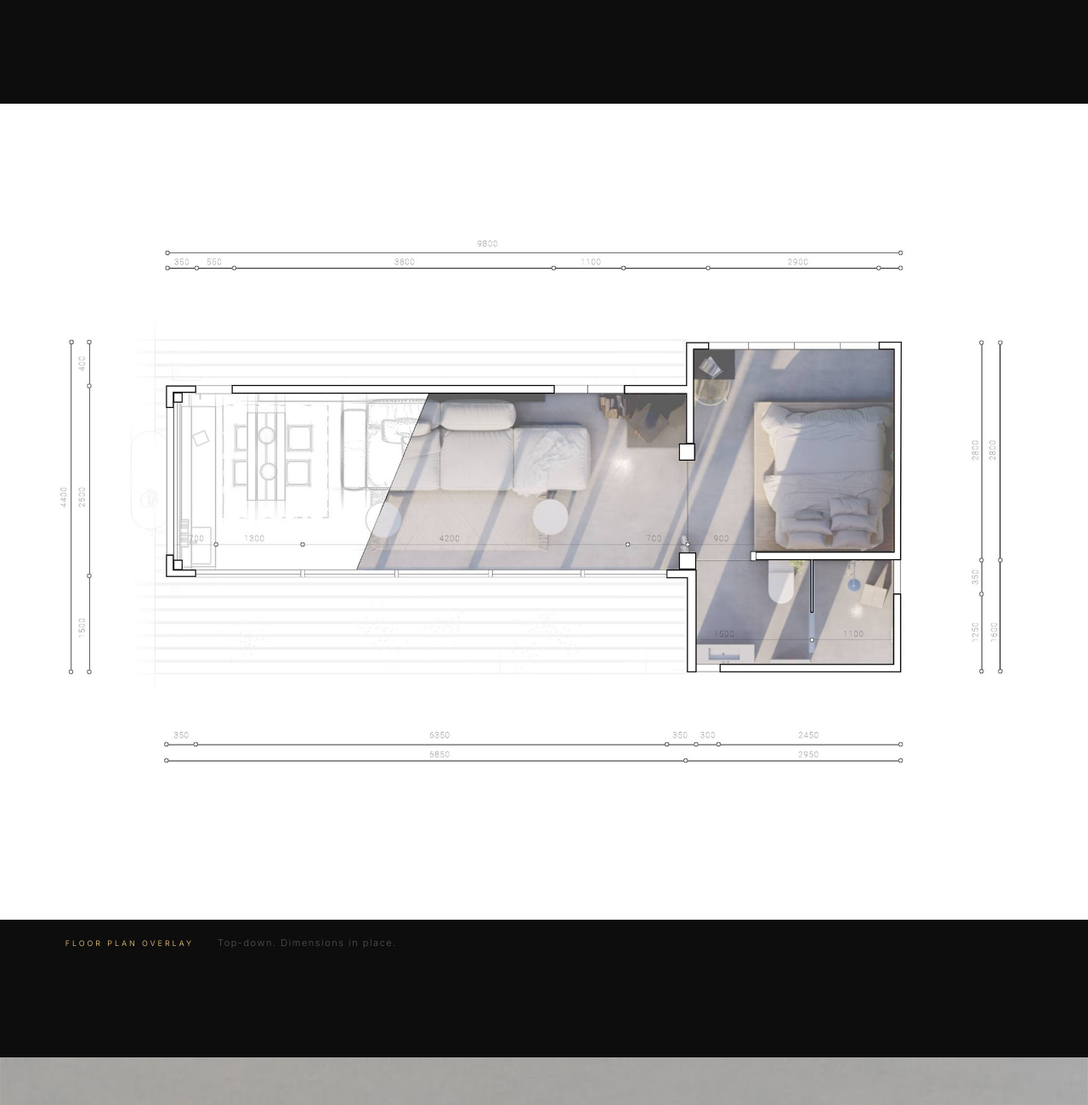
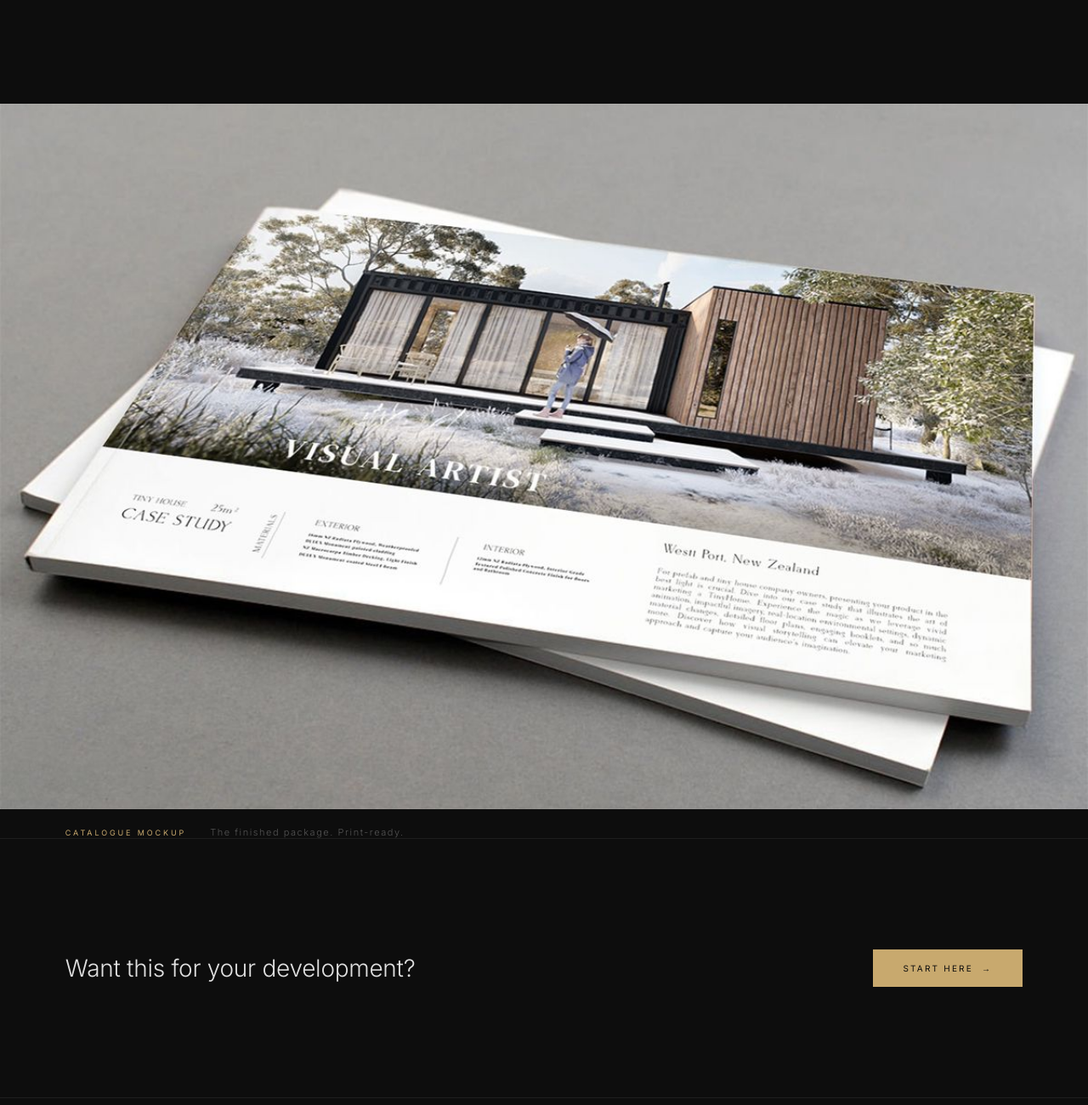
Before and after one commit to IZZAPIZZLE/dixipix, a website: page developer-set.html in a window 1280 px wide. Shown: the part 2800-4100 px from the top of the page at 85% size. Drawn offline with Linux system fonts and the light colour scheme.

Commit message:
Remove floor plan slide from Developer Set

```diff
--- a/developer-set.html
+++ b/developer-set.html
@@ -266,17 +266,7 @@
         </div>
       </div>
 
-      <div class="slide fade-up">
-        <div class="slide-img">
-          <img src="images/developer-set/05.jpg" alt="Floor Plan Overlay" loading="lazy" />
-        </div>
-        <div class="slide-caption">
-          <span class="slide-title">Floor Plan Overlay</span>
-          <span class="slide-context">Top-down. Dimensions in place.</span>
-        </div>
-      </div>
-
-      <div class="slide fade-up">
+<div class="slide fade-up">
         <div class="slide-img">
           <img src="images/developer-set/06.jpg" alt="Catalogue Mockup" loading="lazy" />
         </div>
```
